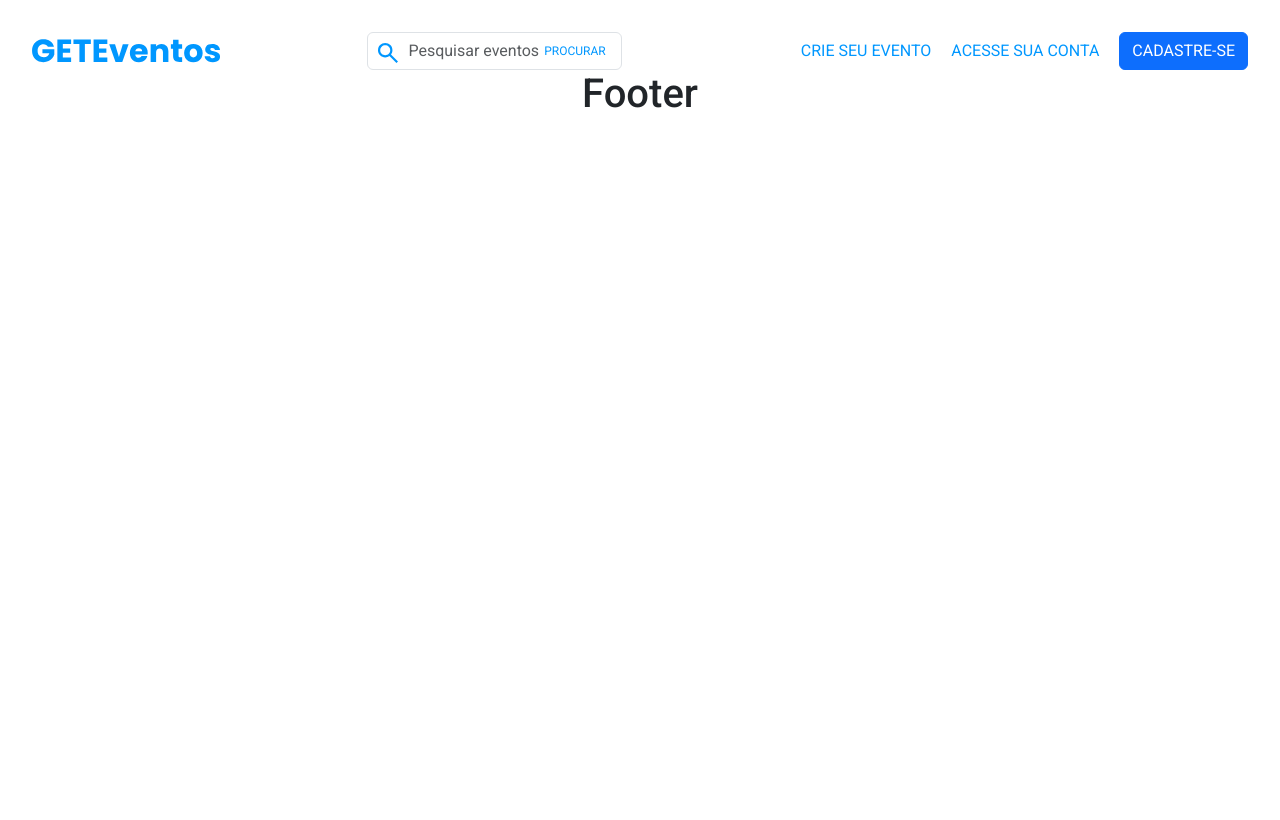
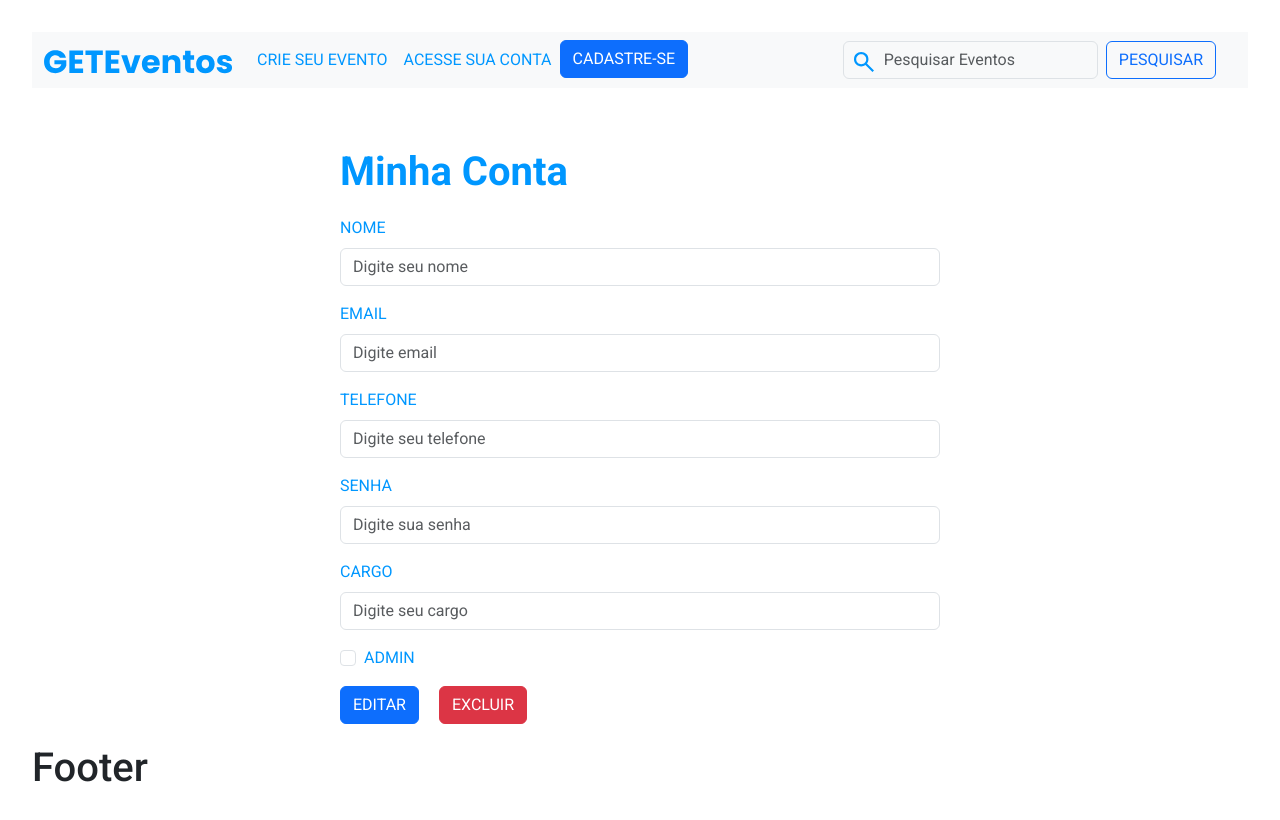
Before and after one commit to Avanti-Bootcamp-GET-Geeks/GetEvents, a React (Vite) app: page /settings in a window 1280 px wide. Shown: the top 820 px of the page. Built offline with nearby package versions, Linux system fonts and the light colour scheme.

Commit message:
feat: criação do header, setting e register, somente a estrutura html

```diff
--- a/src/App.jsx
+++ b/src/App.jsx
@@ -4,6 +4,7 @@ import Header from "./components/header/Header";
 import Footer from "./components/footer/Footer";
 import './Global.css'
 import Register from "./pages/public/register/Register.jsx";
+import Settings from "./pages/private/settings/Settings.jsx";
 
 
 function App() {
@@ -14,6 +15,7 @@ function App() {
                 <Routes>
                     <Route path='/' element={<Home/>}/> {/* Renderiza a Home diretamente */}
                     <Route path='/register' element={<Register/>}/>
+                    <Route path='/settings' element={<Settings/>}/>
                 </Routes>
             </main>
             <Footer/>
--- a/src/Global.css
+++ b/src/Global.css
@@ -4,29 +4,35 @@
     max-width: 1280px;
     margin: 0 auto;
     padding: 2rem;
-    text-align: center;
     font-family: "Roboto", sans-serif;
 }
-ul{
-    margin: 0;
-    padding: 0;
+main{
+    display: flex;
+    flex-direction: column;
+    padding: 30px 0 20px 0;
 }
-li {
-    list-style-type: none;
-    padding: 0;
-    margin: 0;
+main section{
+    width: 100%;
+    max-width: 600px ;
+    margin: auto;
+}
+h1.titulo {
+    color: #0097FF;
+    font-weight: bold;
+    margin: 30px 0 20px 0;
+}
+label{
+    color: #0097FF;
+    text-transform: uppercase;
 }
 
-form {
-    position: relative;
+a {
+    color: #0097FF !important;
+    text-transform: uppercase;
 }
 
 .btn {
     text-transform: uppercase;
-}
-
-.container {
-
 }
 
 .logo {
--- a/src/components/header/Header.css
+++ b/src/components/header/Header.css
@@ -1,52 +1,19 @@
-header {
+header nav  {
     display: flex;
     flex-direction: row;
-    flex-wrap: wrap;
+    justify-content: center;
     align-items: center;
-    justify-content: space-between;
-    gap: 20px;
-}
-
-header .search-container {
-    position: relative;
-}
+   }
 
 header .search-input {
-
-    max-width: 500px;
     box-sizing: border-box;
     padding-right: 30px;
     padding-left: 40px;
     background: 10px 10px url('../../assets/img/lupa.svg') no-repeat;
 }
 
-header .search-button {
-    position: absolute;
-    background: transparent;
-    top: 4px;
-    right: 0;
-    width: 95px;
-    height: 30px;
-    border: none;
-    cursor: pointer;
-    text-transform: uppercase;
+p.text-xl-end{
     color: #0097FF;
-    font-size: 12px;
-}
-
-header nav {
-
-}
-
-header nav ul {
-    display: flex;
-    flex-direction: row;
     align-items: center;
-    gap: 20px;
     margin: 0;
 }
-
-header a {
-    text-decoration: none;
-    color: #0097FF;
-}
--- a/src/components/header/Header.jsx
+++ b/src/components/header/Header.jsx
@@ -1,33 +1,60 @@
-import { useState} from "react"
-import { useNavigate, useParams } from "react-router-dom";
-import './Header.css'
-import logo from '../../assets/img/logo.svg'
+import { useState } from "react";
+import { useNavigate, Link } from "react-router-dom";
+import './Header.css';
+import logo from '../../assets/img/logo.svg';
 
 export default function Header() {
-
     const [search, setSearch] = useState("");
+    const [menuOpen, setMenuOpen] = useState(false);
+    const [settings, setSettings] = useState(false)
 
     const navigate = useNavigate();
 
-    const handle = async (event) => {
-       event.preventDefault();
-       navigate("")
+    const handleRegister = () => {
+        navigate("/register");
     }
+
+    const handleBurgerClick = () => {
+        setMenuOpen(!menuOpen);
+    };
+
+    console.log(menuOpen)
 
     return (
         <header>
-            <div className="logo"><img alt={'Logo Get Eventos'} src={logo}/></div>
-            <form onSubmit={handle}>
-                <input className="form-control search-input" type="text" placeholder={"Pesquisar eventos"} value={search} onChange={e => setSearch(e.target.value)}/>
-                <button className="search-button" type="submit">Procurar</button>
-            </form>
+            <nav className="navbar navbar-expand-lg bg-body-tertiary">
+                <div className="container-fluid">
+                    <Link className="navbar-brand" to="/"><img alt={'Logo Get Eventos'} src={logo}/></Link>
+                    <button className="navbar-toggler" type="button" onClick={handleBurgerClick}>
+                        <span className="navbar-toggler-icon"></span>
+                    </button>
 
-            <nav>
-                <ul>
-                    <li><a href={""}>CRIE SEU EVENTO</a></li>
-                    <li><a href={""}>ACESSE SUA CONTA</a></li>
-                    <li><button className="btn btn-primary">Cadastre-se</button></li>
-                </ul>
+                    {!settings ? (
+                        <div className={`collapse navbar-collapse ${menuOpen ? 'show' : ''}`} id="navbarToggler">
+                            <ul className="navbar-nav me-auto mb-2 mb-lg-0">
+                                <li className="nav-item">
+                                    <Link className="nav-link active" to="/">Crie seu Evento</Link>
+                                </li>
+                                <li className="nav-item">
+                                    <Link className="nav-link" to="/settings">Acesse sua conta</Link>
+                                </li>
+                                <li className="nav-item">
+                                    <button className="btn btn-primary" onClick={handleRegister}>Cadastre-se
+                                    </button>
+                                </li>
+                            </ul>
+                            <form className="d-flex" role="search">
+                                <input className="form-control me-2 search-input" type="search"
+                                       placeholder="Pesquisar Eventos"
+                                       aria-label="Pesquisar" onChange={e => setSearch(e.target.value)}/>
+                                <button className="btn btn-outline-primary" type="button">Pesquisar</button>
+                            </form>
+                        </div>
+                    ) : (
+                        <p className="text-xl-end">Bem vindo, ORGANIZADOR </p>
+
+                    )}
+                </div>
             </nav>
         </header>
     )
--- /dev/null
+++ b/src/pages/private/settings/Settings.css
@@ -0,0 +1,3 @@
+form button{
+    margin-right: 20px;
+}
--- a/src/pages/private/settings/Settings.jsx
+++ b/src/pages/private/settings/Settings.jsx
@@ -1,7 +1,44 @@
-export default function Register(){
-    return(
+import './Settings.css'
+
+export default function Settings() {
+    return (
         <section>
-            <h1>Configurações</h1>
+            <h1 className={'titulo'}>Minha Conta</h1>
+            <form>
+                <div className="mb-3">
+                    <label htmlFor="inputName" className="form-label">Nome</label>
+                    <input type="text" className="form-control" id="inputName" placeholder='Digite seu nome' required/>
+                </div>
+                <div className="mb-3">
+                    <label htmlFor="inputEmail" className="form-label">Email</label>
+                    <input type="email" className="form-control" id="inputEmail" placeholder='Digite email' required/>
+                </div>
+                <div className="mb-3">
+                    <label htmlFor="inputTelefone" className="form-label">Telefone</label>
+                    <input type="text" className="form-control" id="inputTelefone" placeholder='Digite seu telefone'
+                           required/>
+                </div>
+                <div className="mb-3">
+                    <label htmlFor="inputSenha" className="form-label">Senha</label>
+                    <input type="password" className="form-control" id="inputSenha" placeholder='Digite sua senha'
+                           required/>
+                </div>
+
+                <div className="mb-3">
+                    <label htmlFor="inputCargo" className="form-label">Cargo</label>
+                    <input type="email" className="form-control" id="inputCargo" placeholder='Digite seu cargo'
+                           required/>
+                </div>
+
+                <div className="mb-3 form-check">
+                    <input type="checkbox" className="form-check-input" id="isAdmin"/>
+                    <label className="form-check-label" htmlFor="isAdmin">Admin</label>
+                </div>
+
+                <button type="submit" className="btn btn-primary">Editar</button>
+                <button type="submit" className="btn btn-danger">Excluir</button>
+
+            </form>
 
         </section>
     )
--- a/src/pages/public/register/Register.jsx
+++ b/src/pages/public/register/Register.jsx
@@ -1,7 +1,41 @@
-export default function Register(){
-    return(
+export default function Register() {
+    return (
         <section>
-            <h1>Minha Conta</h1>
+            <h1 className={'titulo'}>Cadastre-se</h1>
+            <form>
+                <div className="mb-3">
+                    <label htmlFor="inputName" className="form-label">Nome</label>
+                    <input type="text" className="form-control" id="inputName" placeholder='Digite seu nome' required/>
+                </div>
+                <div className="mb-3">
+                    <label htmlFor="inputEmail" className="form-label">Email</label>
+                    <input type="email" className="form-control" id="inputEmail" placeholder='Digite email' required/>
+                </div>
+                <div className="mb-3">
+                    <label htmlFor="inputTelefone" className="form-label">Telefone</label>
+                    <input type="text" className="form-control" id="inputTelefone" placeholder='Digite seu telefone'
+                           required/>
+                </div>
+                <div className="mb-3">
+                    <label htmlFor="inputSenha" className="form-label">Senha</label>
+                    <input type="password" className="form-control" id="inputSenha" placeholder='Digite sua senha'
+                           required/>
+                </div>
+
+                <div className="mb-3">
+                    <label htmlFor="inputCargo" className="form-label">Cargo</label>
+                    <input type="email" className="form-control" id="inputCargo" placeholder='Digite seu cargo'
+                           required/>
+                </div>
+
+                <div className="mb-3 form-check">
+                    <input type="checkbox" className="form-check-input" id="isAdmin"/>
+                    <label className="form-check-label" htmlFor="isAdmin">Admin</label>
+                </div>
+
+                <button type="submit" className="btn btn-success">Criar</button>
+
+            </form>
 
         </section>
     )
```
